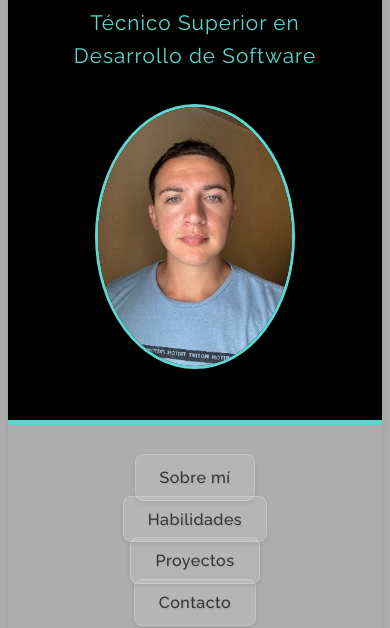
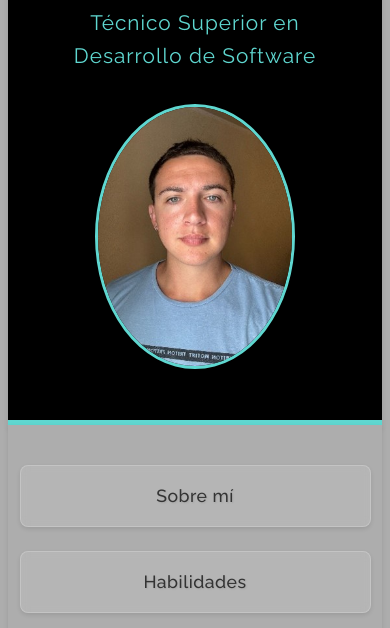
Before and after one commit to Facu793/Pagina-Personal, a plain HTML site: page index.html in a window 390 px wide. Shown: the part 225-853 px from the top of the page. Drawn offline with Linux system fonts and the light colour scheme.

Commit message:
Se acomodó código para visualizar por disp. móvil

```diff
--- a/styles.css
+++ b/styles.css
@@ -248,10 +248,21 @@ footer {
     nav ul {
         flex-direction: column;
         align-items: center;
-        gap: 1rem;
+        gap: 1.5rem;
+        padding: 0;
     }
-
+    nav li {
+        width: 100%;
+        display: flex;
+        justify-content: center;
+    }
+    nav a {
+        width: 90vw;
+        text-align: center;
+        font-size: 1.1rem;
+        padding: 1rem 0;
+    }
     section {
-        padding: 2rem 1rem;
+        padding: 2rem 0.5rem;
     }
 }
```
